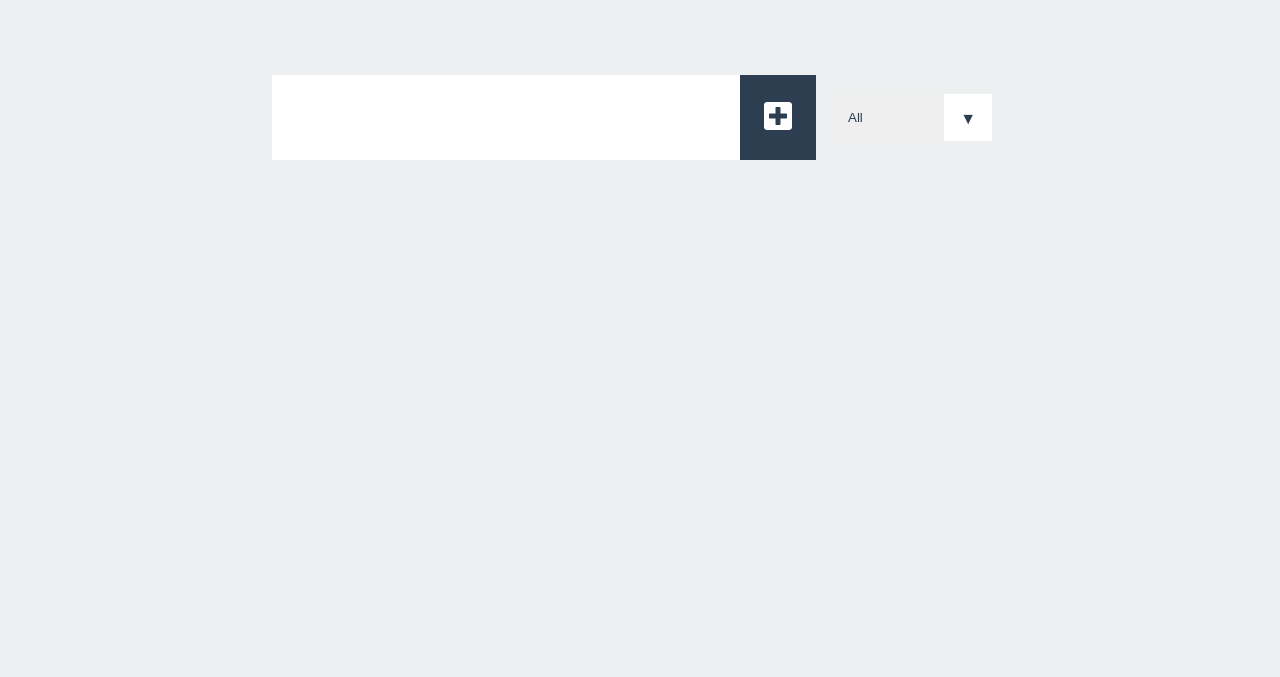
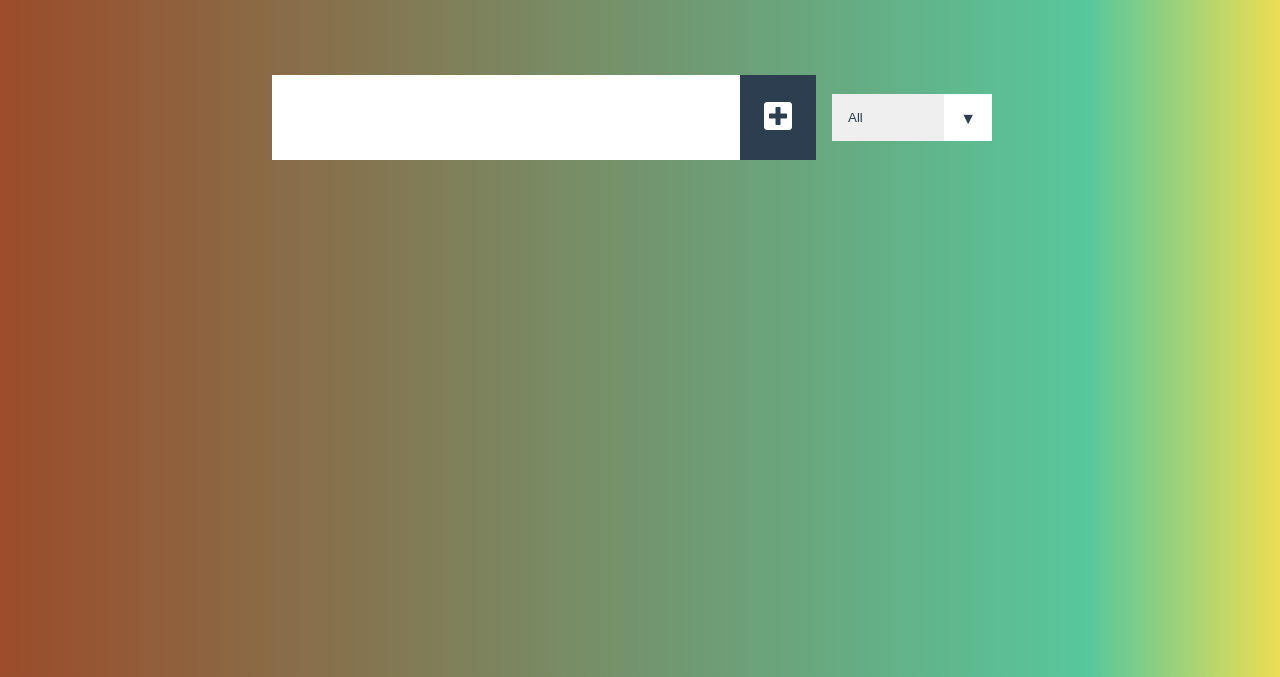
Before and after one commit to Dzaky203/softwaretester, a plain HTML site: page index.html in a window 1280 px wide. Shown: the part 123-800 px from the top of the page. Drawn offline with Linux system fonts and the light colour scheme.

Commit message:
Update style.css

```diff
--- a/style.css
+++ b/style.css
@@ -5,7 +5,8 @@
 }
 
 body{
-    background: #ecf0f1;
+    background: #9b4c2a;
+background: linear-gradient(90deg, rgba(155, 76, 42, 1) 0%, rgba(87, 199, 156, 1) 85%, rgba(237, 221, 83, 1) 100%);
     color: #2c3e50;
     font-family: 'Poopins',sans-serif;
     min-height: 50px;
```
